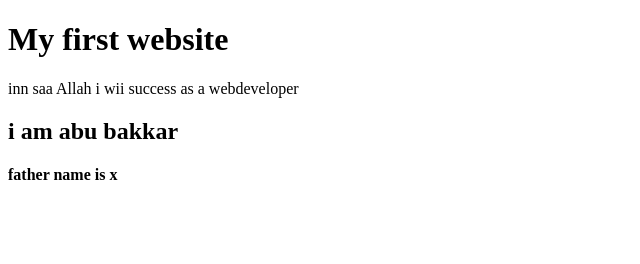
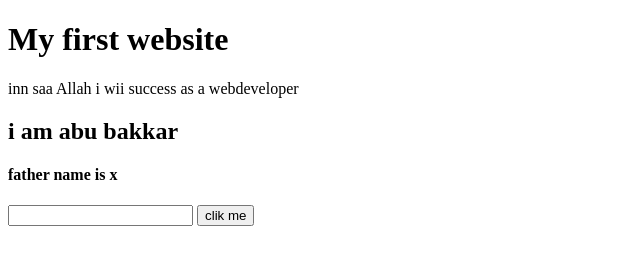
Before and after one commit to Abubakkar20/my-first-website, a plain HTML site: page index.html in a window 1280 px wide. Shown: the whole page, without its empty margins (0-640 px from the left). Drawn offline with Linux system fonts and the light colour scheme.

Commit message:
first commit

```diff
--- a/index.html
+++ b/index.html
@@ -10,5 +10,7 @@
     <p>inn saa Allah i wii success as a webdeveloper</p>
     <h2>i am abu bakkar</h2>
     <h4>father name is x</h4>
+    <input type="text">
+    <button>clik me</button>
 </body>
 </html>
```
